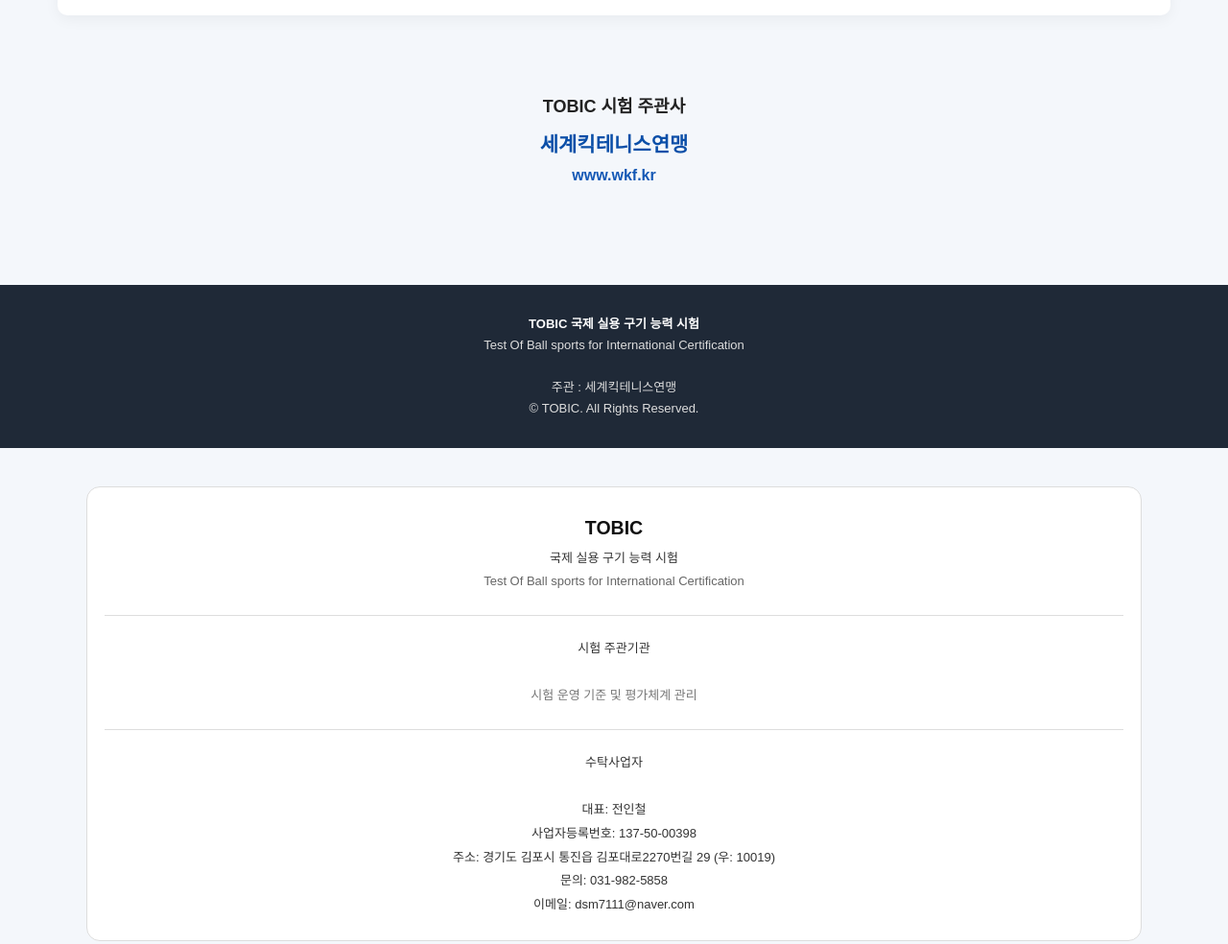
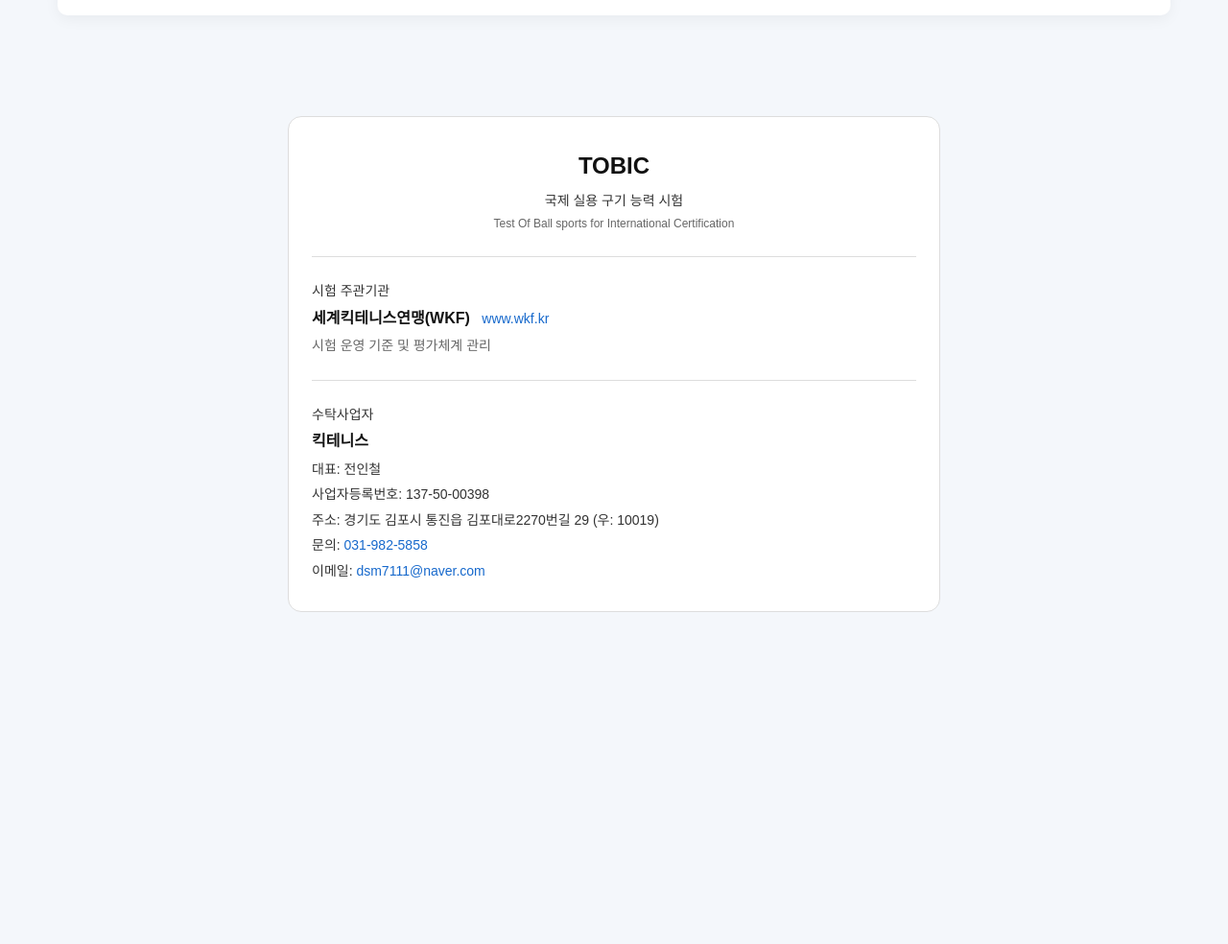
Before and after one commit to tobic-korea/tobic.kr, a plain HTML site: page index.html in a window 1280 px wide. Shown: the part 1000-1984 px from the top of the page at 96% size. After the commit the page ends 1673 px from the top, so only its background shows below. Drawn offline with nearby package versions, Linux system fonts and the light colour scheme.

Commit message:
TOBIC 홈페이지 하단 정보 통합 및 디자인 개선
Removed the organizer section and updated footer content with new styling and organization details.

```diff
--- a/index.html
+++ b/index.html
@@ -487,52 +487,9 @@
   </section>
 
 
-  <!-- 주관사 -->
-
-  <section class="organizer">
-
-    <h3>
-      TOBIC 시험 주관사
-    </h3>
-
-    <div class="organizer-name">
-      세계킥테니스연맹
-    </div>
-
-    <a href="https://www.wkf.kr"
-       target="_blank"
-       rel="noopener noreferrer">
-       www.wkf.kr
-    </a>
-
-  </section>
 
 </main>
 
-
-<!-- =========================
-     FOOTER
-========================= -->
-
-<footer>
-
-  <strong>
-    TOBIC 국제 실용 구기 능력 시험
-  </strong>
-
-  <br>
-
-  Test Of Ball sports for International Certification
-
-  <br><br>
-
-  주관 : 세계킥테니스연맹
-
-  <br>
-
-  © TOBIC. All Rights Reserved.
-
-</footer>
 
 
 <!-- =========================
@@ -685,37 +642,47 @@
 </script>
 
 
-<footer style="max-width:1100px;margin:40px auto;padding:24px 18px;border:1px solid #ddd;border-radius:14px;background:#fff;color:#333;font-family:Arial,sans-serif;line-height:1.9;box-sizing:border-box;">
+
+<div style="max-width:680px;margin:35px auto;padding:28px 24px;background:#fff;color:#333;border:1px solid #ddd;border-radius:14px;box-sizing:border-box;font-family:Arial,sans-serif;font-size:14px;line-height:1.9;text-align:left;">
 
   <div style="text-align:center;">
-    <h2 style="margin:0;color:#111;">TOBIC</h2>
+    <h2 style="color:#111;margin:0;font-size:24px;">TOBIC</h2>
     <div>국제 실용 구기 능력 시험</div>
-    <div style="color:#666;font-size:13px;">
+    <div style="color:#666;font-size:12px;">
       Test Of Ball sports for International Certification
     </div>
   </div>
 
   <hr style="border:0;border-top:1px solid #ddd;margin:22px 0;">
 
-  <div>
+  <div style="text-align:left;">
     <div>시험 주관기관</div>
-    <strong>세계킥테니스연맹(WKF)</strong>
-    <div style="color:#777;">시험 운영 기준 및 평가체계 관리</div>
+    <div>
+      <strong style="color:#111;font-size:16px;">
+        세계킥테니스연맹(WKF)
+      </strong>
+      <a href="https://www.wkf.kr" target="_blank"
+         rel="noopener noreferrer"
+         style="color:#1769cc;margin-left:8px;">
+        www.wkf.kr
+      </a>
+    </div>
+    <div style="color:#666;">시험 운영 기준 및 평가체계 관리</div>
   </div>
 
   <hr style="border:0;border-top:1px solid #ddd;margin:22px 0;">
 
-  <div>
+  <div style="text-align:left;">
     <div>수탁사업자</div>
-    <strong>킥테니스</strong>
+    <strong style="color:#111;font-size:16px;">킥테니스</strong>
     <div>대표: 전인철</div>
     <div>사업자등록번호: 137-50-00398</div>
     <div>주소: 경기도 김포시 통진읍 김포대로2270번길 29 (우: 10019)</div>
-    <div>문의: <a href="tel:0319825858">031-982-5858</a></div>
-    <div>이메일: <a href="mailto:dsm7111@naver.com">dsm7111@naver.com</a></div>
+    <div>문의: <a href="tel:0319825858" style="color:#1769cc;">031-982-5858</a></div>
+    <div>이메일: <a href="mailto:dsm7111@naver.com" style="color:#1769cc;">dsm7111@naver.com</a></div>
   </div>
 
-</footer>
+</div>
 
 </body>
 </html>
```
